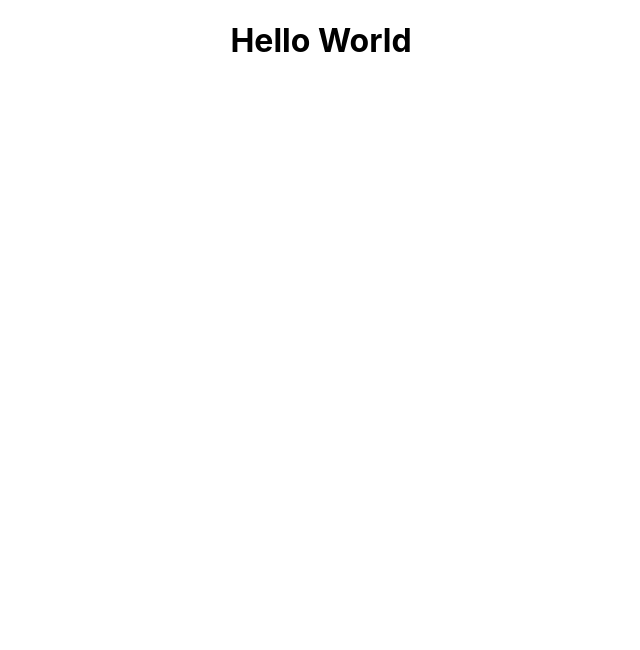
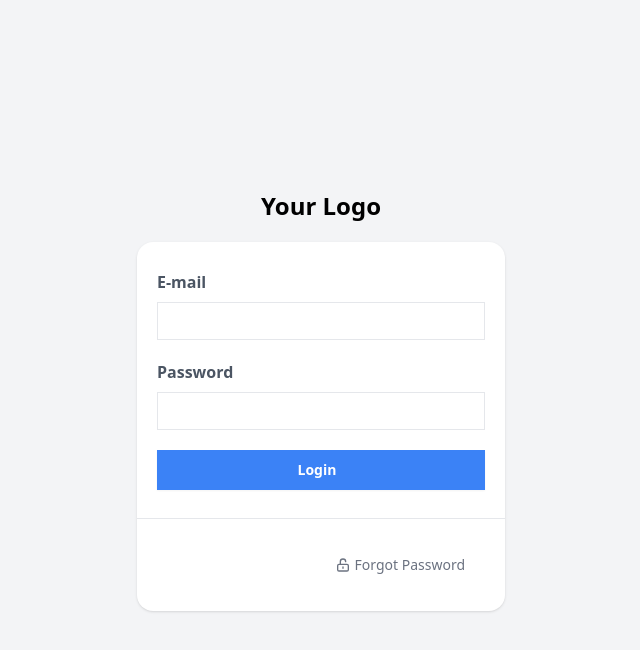
Before and after one commit to buckneer/stud, a React (Create React App) app in the folder client/: page / in a window 1280 px wide. Shown: the top 650 px of the page, without its empty margins (319-959 px from the left). Built offline with nearby package versions, Linux system fonts and the light colour scheme; the HTML template or start-up script is replaced by a standard one.

Commit message:
added login ui

```diff
--- a/client/src/App.tsx
+++ b/client/src/App.tsx
@@ -1,10 +1,10 @@
-import React from 'react';
 import './App.css';
+import { LoginForm } from './components/forms/login-form';
 
 function App() {
   return (
     <div className="App">
-      <h1>Hello World</h1>
+      <LoginForm />
     </div>
   );
 }
--- /dev/null
+++ b/client/src/components/forms/login-form.tsx
@@ -0,0 +1,34 @@
+import { KeySquare } from "lucide-react";
+
+export function LoginForm() {
+  return (
+    <div className="min-h-screen w-full bg-gray-100 flex flex-col justify-center sm:py-12">
+      <div className="p-10 xs:p-0 mx-auto md:w-full md:max-w-md">
+        <h1 className="font-bold text-center text-2xl mb-5">Your Logo</h1>
+        <div className="bg-white shadow w-full rounded-2xl divide-y divide-gray-200">
+          <div className="px-5 py-7">
+            <label className="font-semibold text-md text-gray-600 pb-1 block text-start ">E-mail</label>
+            <input type="text" className="border rounded-lg px-3 py-2 mt-1 mb-5 text-sm w-full" />
+            <label className="font-semibold text-md text-gray-600 pb-1 block text-start">Password</label>
+            <input type="text" className="border rounded-lg px-3 py-2 mt-1 mb-5 text-sm w-full" />
+            <button type="button" className="transition duration-200 bg-blue-500 hover:bg-blue-600 focus:bg-blue-700 focus:shadow-sm focus:ring-4 focus:ring-blue-500 focus:ring-opacity-50 text-white w-full py-2.5 rounded-lg text-sm shadow-sm hover:shadow-md font-semibold text-center inline-block">
+              <span className="inline-block mr-2">Login</span>
+            </button>
+          </div>
+          <div className="py-5">
+            <div className="grid grid-cols-2 gap-1">
+              <div className="col-span-2 flex justify-center w-full lg:w-auto lg:justify-end text-end sm:text-left whitespace-nowrap">
+                <button className="flex items-center justify-end transition duration-200 mx-5 px-5 py-4 cursor-pointer font-normal text-sm rounded-lg text-gray-500 hover:bg-gray-100 focus:outline-none focus:bg-gray-200 focus:ring-2 focus:ring-gray-400 focus:ring-opacity-50 ring-inset">
+                  <svg xmlns="http://www.w3.org/2000/svg" fill="none" viewBox="0 0 24 24" stroke="currentColor" className="w-4 h-4 inline-block align-text-top">
+                    <path stroke-linecap="round" stroke-linejoin="round" stroke-width="2" d="M8 11V7a4 4 0 118 0m-4 8v2m-6 4h12a2 2 0 002-2v-6a2 2 0 00-2-2H6a2 2 0 00-2 2v6a2 2 0 002 2z" />
+                  </svg>
+                  <span className="inline-block ml-1">Forgot Password</span>
+                </button>
+              </div>
+            </div>
+          </div>
+        </div>
+      </div>
+    </div>
+  )
+}
--- /dev/null
+++ b/client/src/components/forms/register-form.tsx
@@ -0,0 +1,6 @@
+
+export function RegisterForm() {
+    return (
+        <h1>Kkkk2</h1>
+    )
+}
--- a/client/src/index.css
+++ b/client/src/index.css
@@ -1,13 +1,3 @@
-body {
-  margin: 0;
-  font-family: -apple-system, BlinkMacSystemFont, 'Segoe UI', 'Roboto', 'Oxygen',
-    'Ubuntu', 'Cantarell', 'Fira Sans', 'Droid Sans', 'Helvetica Neue',
-    sans-serif;
-  -webkit-font-smoothing: antialiased;
-  -moz-osx-font-smoothing: grayscale;
-}
-
-code {
-  font-family: source-code-pro, Menlo, Monaco, Consolas, 'Courier New',
-    monospace;
-}
+@tailwind base;
+@tailwind components;
+@tailwind utilities;
--- /dev/null
+++ b/client/tailwind.config.js
@@ -0,0 +1,77 @@
+/** @type {import('tailwindcss').Config} */
+module.exports = {
+  darkMode: ["class"],
+  content: [
+    './pages/**/*.{ts,tsx}',
+    './components/**/*.{ts,tsx}',
+    './app/**/*.{ts,tsx}',
+    './src/**/*.{ts,tsx}',
+  ],
+  prefix: "",
+  theme: {
+    container: {
+      center: true,
+      padding: "2rem",
+      screens: {
+        "2xl": "1400px",
+      },
+    },
+    extend: {
+      colors: {
+        border: "hsl(var(--border))",
+        input: "hsl(var(--input))",
+        ring: "hsl(var(--ring))",
+        background: "hsl(var(--background))",
+        foreground: "hsl(var(--foreground))",
+        primary: {
+          DEFAULT: "hsl(var(--primary))",
+          foreground: "hsl(var(--primary-foreground))",
+        },
+        secondary: {
+          DEFAULT: "hsl(var(--secondary))",
+          foreground: "hsl(var(--secondary-foreground))",
+        },
+        destructive: {
+          DEFAULT: "hsl(var(--destructive))",
+          foreground: "hsl(var(--destructive-foreground))",
+        },
+        muted: {
+          DEFAULT: "hsl(var(--muted))",
+          foreground: "hsl(var(--muted-foreground))",
+        },
+        accent: {
+          DEFAULT: "hsl(var(--accent))",
+          foreground: "hsl(var(--accent-foreground))",
+        },
+        popover: {
+          DEFAULT: "hsl(var(--popover))",
+          foreground: "hsl(var(--popover-foreground))",
+        },
+        card: {
+          DEFAULT: "hsl(var(--card))",
+          foreground: "hsl(var(--card-foreground))",
+        },
+      },
+      borderRadius: {
+        lg: "var(--radius)",
+        md: "calc(var(--radius) - 2px)",
+        sm: "calc(var(--radius) - 4px)",
+      },
+      keyframes: {
+        "accordion-down": {
+          from: { height: "0" },
+          to: { height: "var(--radix-accordion-content-height)" },
+        },
+        "accordion-up": {
+          from: { height: "var(--radix-accordion-content-height)" },
+          to: { height: "0" },
+        },
+      },
+      animation: {
+        "accordion-down": "accordion-down 0.2s ease-out",
+        "accordion-up": "accordion-up 0.2s ease-out",
+      },
+    },
+  },
+  plugins: [require("tailwindcss-animate")],
+}
--- a/client/tsconfig.json
+++ b/client/tsconfig.json
@@ -16,7 +16,7 @@
     "module": "esnext",
     "moduleResolution": "node",
     "resolveJsonModule": true,
-    "isolatedModules": true,
+    "isolatedModules": false,
     "noEmit": true,
     "jsx": "react-jsx"
   },
```
Also changed, not shown: client/package.json (+11 -0 lines), 2 other files (tests, documents, lock files or other folders).
